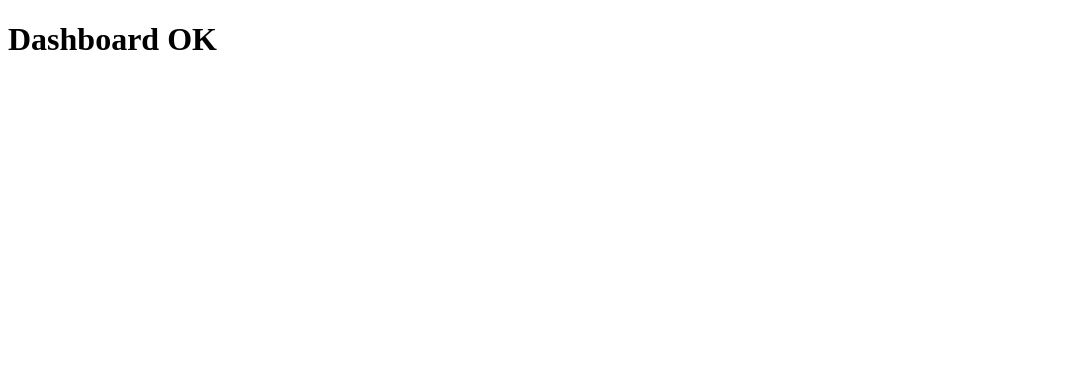
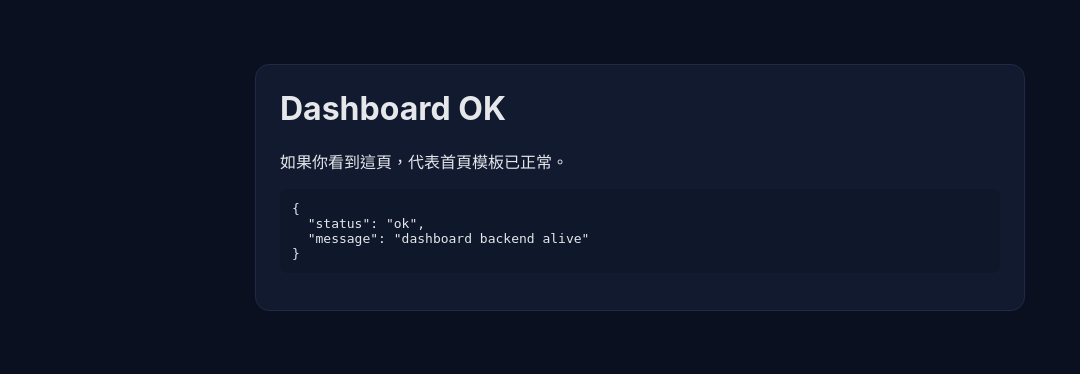
Before and after one commit to shiv-yao/Bot, a FastAPI app: page / in a window 1280 px wide. Shown: the top 374 px of the page, without its empty margins (0-1080 px from the left). Run offline with FastAPI, Linux system fonts and the light colour scheme.

Commit message:
Enhance dashboard layout and styling
Added styles and updated HTML structure for the dashboard.

```diff
--- a/templates/dashboard.html
+++ b/templates/dashboard.html
@@ -1,9 +1,50 @@
 <!DOCTYPE html>
-<html>
+<html lang="zh-Hant">
 <head>
+  <meta charset="UTF-8" />
+  <meta name="viewport" content="width=device-width, initial-scale=1.0" />
   <title>Dashboard</title>
+  <style>
+    body {
+      margin: 0;
+      font-family: -apple-system, BlinkMacSystemFont, sans-serif;
+      background: #0b1020;
+      color: #e5e7eb;
+      padding: 24px;
+    }
+    .card {
+      max-width: 720px;
+      margin: 40px auto;
+      background: #121a2f;
+      border: 1px solid #1f2a44;
+      border-radius: 14px;
+      padding: 24px;
+    }
+    h1 { margin-top: 0; }
+    pre {
+      background: #0f172a;
+      padding: 12px;
+      border-radius: 8px;
+      overflow: auto;
+    }
+  </style>
 </head>
 <body>
-  <h1>Dashboard OK</h1>
+  <div class="card">
+    <h1>Dashboard OK</h1>
+    <p>如果你看到這頁，代表首頁模板已正常。</p>
+    <pre id="out">loading...</pre>
+  </div>
+
+  <script>
+    fetch('/data')
+      .then(r => r.json())
+      .then(d => {
+        document.getElementById('out').textContent = JSON.stringify(d, null, 2);
+      })
+      .catch(e => {
+        document.getElementById('out').textContent = 'fetch /data failed: ' + e;
+      });
+  </script>
 </body>
 </html>
```
